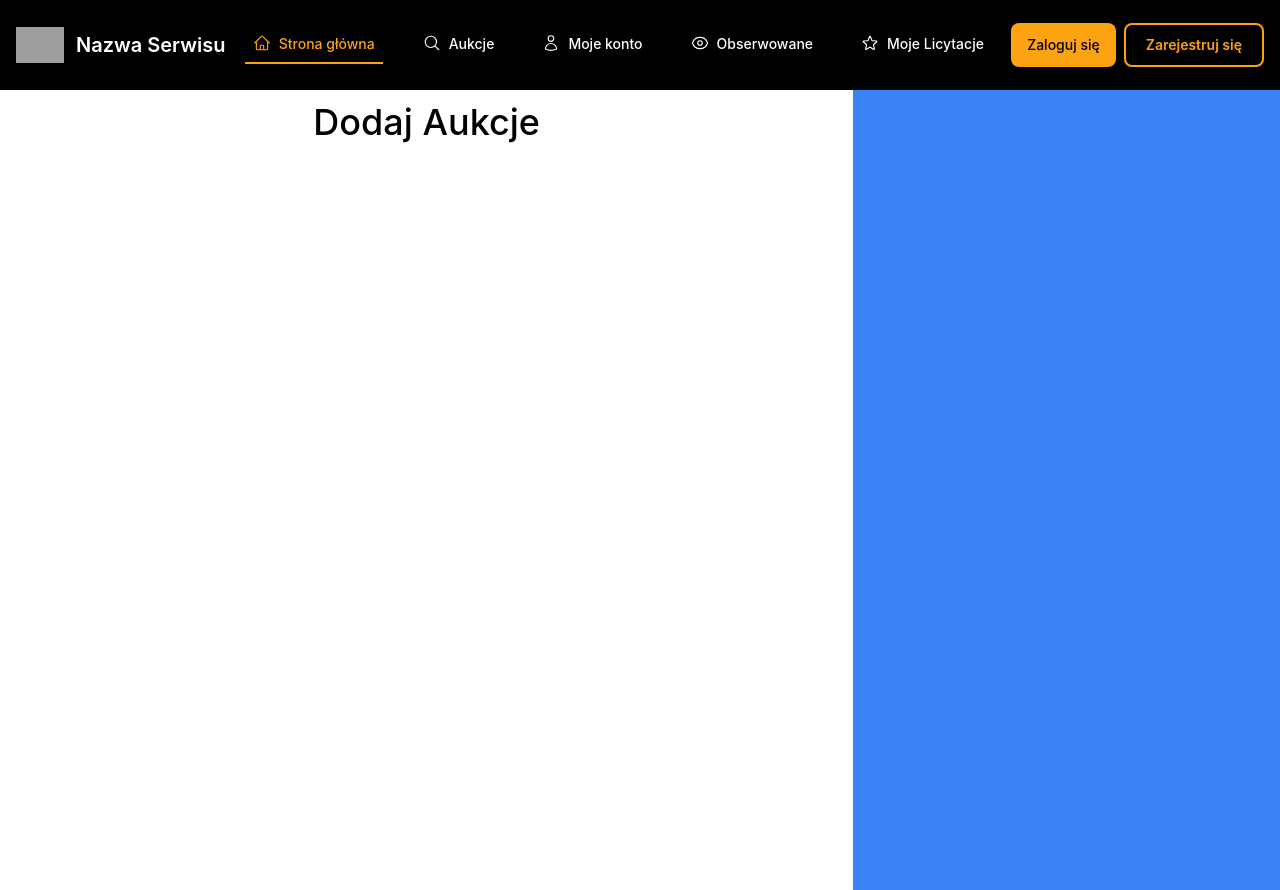
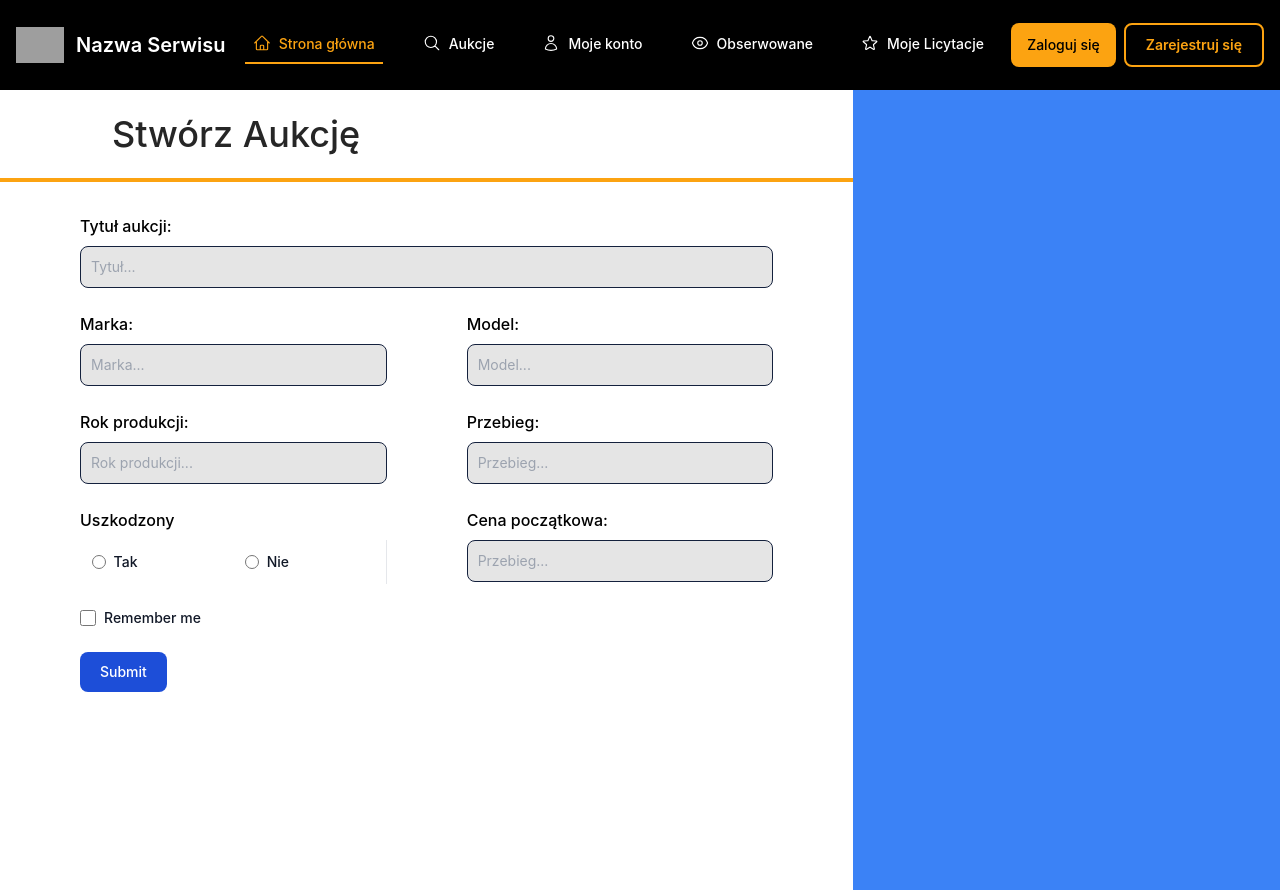
Before and after one commit to anteqkois/code-night-3, a Next.js app: page /newAuction in a window 1280 px wide. Built offline with nearby package versions, Linux system fonts and the light colour scheme; grey boxes are pictures that could not be loaded.

Commit message:
working on new auction

```diff
--- a/app/newAuction/page.tsx
+++ b/app/newAuction/page.tsx
@@ -1,10 +1,175 @@
-import React from 'react';
+import { useFormik } from 'formik';
 
 const NewAuction = () => {
   return (
     <main className="flex justify-center w-full min-h-screen">
       <div className="w-2/3 ">
-        <h1 className="text-center my-3 text-black">Dodaj Aukcje</h1>
+        <div className="mx-28 my-6">
+          <h1>Stwórz Aukcję</h1>
+        </div>
+        <div className="h-1 w-full bg-primary-orange" />
+        <div className="mx-20 mt-8">
+          <form>
+            <div className="mb-6">
+              <label
+                htmlFor="title"
+                className="block mb-2 text-md font-medium text-black"
+              >
+                Tytuł aukcji:
+              </label>
+              <input
+                type="text"
+                id="title"
+                className="bg-secondary-gray border border-primary-navy text-black text-sm rounded-lg focus:ring-primary-orange focus:border-primary-orange block w-full p-2.5 "
+                placeholder="Tytuł..."
+                required
+              />
+            </div>
+            <div className="flex gap-20">
+              <div className="mb-6 w-1/2">
+                <label
+                  htmlFor="brand"
+                  className="block mb-2 text-md font-medium text-black"
+                >
+                  Marka:
+                </label>
+                <input
+                  type="text"
+                  id="brand"
+                  className="bg-secondary-gray border border-primary-navy text-black text-sm rounded-lg focus:ring-primary-orange focus:border-primary-orange block w-full p-2.5 "
+                  placeholder="Marka..."
+                  required
+                />
+              </div>
+              <div className="mb-6 w-1/2">
+                <label
+                  htmlFor="email"
+                  className="block mb-2 text-md font-medium text-black"
+                >
+                  Model:
+                </label>
+                <input
+                  type="text"
+                  id="model"
+                  className="bg-secondary-gray border border-primary-navy text-black text-sm rounded-lg focus:ring-primary-orange focus:border-primary-orange block w-full p-2.5 "
+                  placeholder="Model..."
+                  required
+                />
+              </div>
+            </div>
+            <div className="flex gap-20">
+              <div className="mb-6 w-1/2">
+                <label
+                  htmlFor="year"
+                  className="block mb-2 text-md font-medium text-black"
+                >
+                  Rok produkcji:
+                </label>
+                <input
+                  type="number"
+                  id="year"
+                  className="bg-secondary-gray border border-primary-navy text-black text-sm rounded-lg focus:ring-primary-orange focus:border-primary-orange block w-full p-2.5 "
+                  placeholder="Rok produkcji..."
+                  required
+                />
+              </div>
+              <div className="mb-6 w-1/2">
+                <label
+                  htmlFor="course"
+                  className="block mb-2 text-md font-medium text-black"
+                >
+                  Przebieg:
+                </label>
+                <input
+                  type="number"
+                  id="course"
+                  className="bg-secondary-gray border border-primary-navy text-black text-sm rounded-lg focus:ring-primary-orange focus:border-primary-orange block w-full p-2.5 "
+                  placeholder="Przebieg..."
+                  required
+                />
+              </div>
+            </div>
+            <div className="flex gap-20">
+              <div className="mb-6 w-1/2">
+                <p className="font-medium mb-2 text-black ">Uszkodzony</p>
+                <ul className="items-center w-full text-sm font-medium text-black bg-white flex">
+                  <li className="w-full">
+                    <div className="flex items-center pl-3">
+                      <input
+                        id="damaged-yes"
+                        type="radio"
+                        value=""
+                        name="damaged-yes"
+                        className="w-4 h-4 text-blue-600 bg-gray-100 border-gray-300 focus:ring-blue-500 focus:ring-2"
+                      />
+                      <label
+                        htmlFor="horizontal-list-radio-license"
+                        className="py-3 ml-2 w-full text-sm font-medium text-gray-900 dark:text-gray-300"
+                      >
+                        Tak
+                      </label>
+                    </div>
+                  </li>
+                  <li className="w-full border-b border-gray-200 sm:border-b-0 sm:border-r dark:border-gray-600">
+                    <div className="flex items-center pl-3">
+                      <input
+                        id="horizontal-list-radio-id"
+                        type="radio"
+                        value=""
+                        name="list-radio"
+                        className="w-4 h-4 text-blue-600 bg-gray-100 border-gray-300 focus:ring-blue-500 dark:focus:ring-blue-600 dark:ring-offset-gray-700 focus:ring-2 dark:bg-gray-600 dark:border-gray-500"
+                      />
+                      <label
+                        htmlFor="horizontal-list-radio-id"
+                        className="py-3 ml-2 w-full text-sm font-medium text-gray-900 dark:text-gray-300"
+                      >
+                        Nie
+                      </label>
+                    </div>
+                  </li>
+                </ul>
+              </div>
+              <div className="mb-6 w-1/2">
+                <label
+                  htmlFor="course"
+                  className="block mb-2 text-md font-medium text-black"
+                >
+                  Cena początkowa:
+                </label>
+                <input
+                  type="number"
+                  id="course"
+                  className="bg-secondary-gray border border-primary-navy text-black text-sm rounded-lg focus:ring-primary-orange focus:border-primary-orange block w-full p-2.5 "
+                  placeholder="Przebieg..."
+                  required
+                />
+              </div>
+            </div>
+            <div className="flex items-start mb-6">
+              <div className="flex items-center h-5">
+                <input
+                  id="remember"
+                  type="checkbox"
+                  value=""
+                  className="w-4 h-4 bg-gray-50 rounded border border-gray-300 focus:ring-3 focus:ring-blue-300 dark:bg-gray-700 dark:border-gray-600 dark:focus:ring-blue-600 dark:ring-offset-gray-800"
+                  required
+                />
+              </div>
+              <label
+                htmlFor="remember"
+                className="ml-2 text-sm font-medium text-gray-900 dark:text-gray-300"
+              >
+                Remember me
+              </label>
+            </div>
+            <button
+              type="submit"
+              className="text-white bg-blue-700 hover:bg-blue-800 focus:ring-4 focus:outline-none focus:ring-blue-300 font-medium rounded-lg text-sm w-full sm:w-auto px-5 py-2.5 text-center dark:bg-blue-600 dark:hover:bg-blue-700 dark:focus:ring-blue-800"
+            >
+              Submit
+            </button>
+          </form>
+        </div>
       </div>
       <div className="w-1/3 bg-blue-500"></div>
     </main>
--- a/src/components/utils/Button.tsx
+++ b/src/components/utils/Button.tsx
@@ -41,7 +41,7 @@ export const Button = forwardRef<HTMLButtonElement, ButtonProps>(
           },
           {
             default:
-              'bg-primary-orange hover:text-primary-200 hover:from-primary hover:via-primary hover:to-primary',
+              'bg-primary-orange text-black hover:text-primary-200 hover:from-primary hover:via-primary hover:to-primary',
             success:
               'bg-gradient-to-tr from-secondary-500 via-secondary-600 to-secondary-700 hover:text-secondary-200 hover:from-secondary-700 hover:via-secondary-700 hover:to-secondary-800',
             danger:
```
